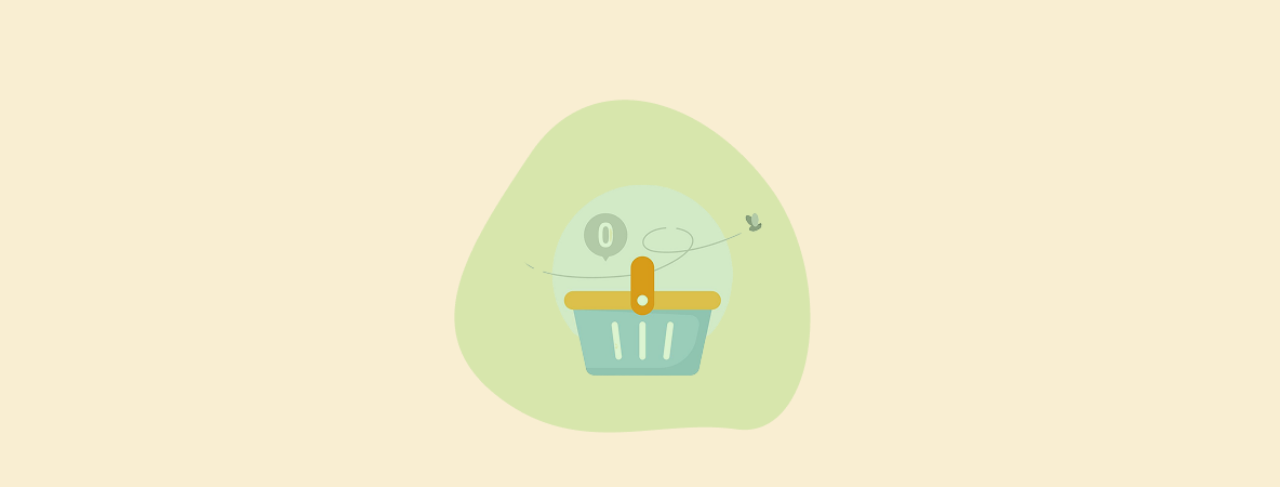
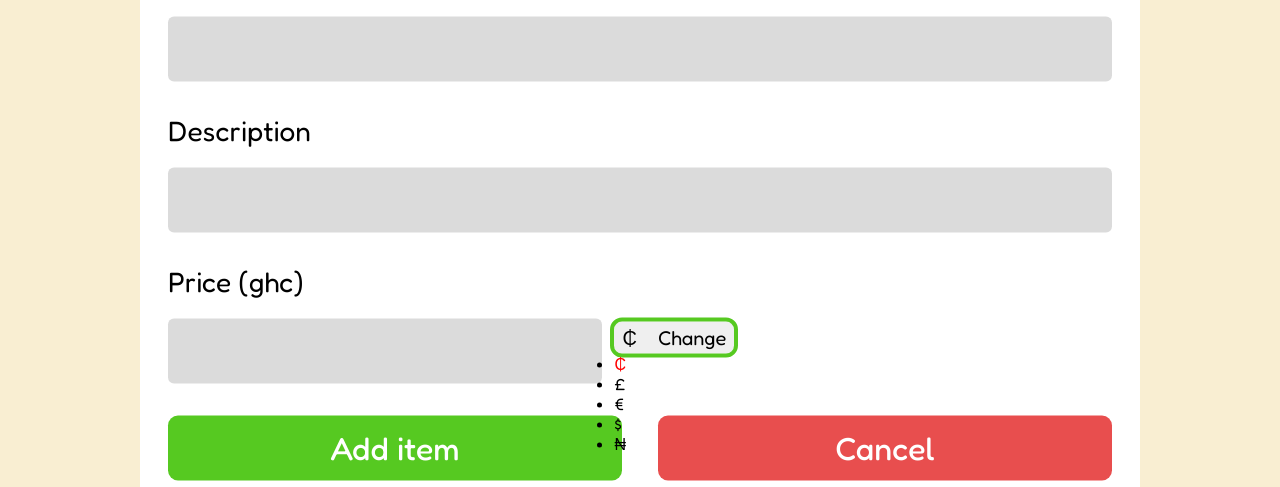
Before and after one commit to ECC06/shopping-total, a plain HTML site: page list-page.html in a window 1280 px wide. Shown: the part 121-608 px from the top of the page. Drawn offline with nearby package versions, Linux system fonts and the light colour scheme.

Commit message:
begun styling

```diff
--- a/list-page.html
+++ b/list-page.html
@@ -14,7 +14,7 @@
     <button type="submit" id="update-item-submitter" class="update-item-submitter display-none">
         Update
     </button>
-    <dialog id="add-items-dialog" class="add-items-dialog">
+    <dialog id="add-items-dialog" class="add-items-dialog" open>
         <article class="dialog-content">
             <span class="db-click-info">Double click a list item to edit it</span>
 
@@ -32,16 +32,16 @@
                 </div>
 
                 <div class="form-field">
-                    <label for="item-price-input" class="add-item-label">Price (<span
-                            class="currency-sign">ghc</span>)</label>
+                    <label for="item-price-input" class="add-item-label">
+                        Price (<span class="currency-sign">ghc</span>)
+                    </label>
                     <div class="input-and-dropdown">
                         <input class="item-data-input" type="number" step="any" name="item-price-input"
                             id="item-price-input" required />
-                        <div>
+                        <div class="button-and-dropdown">
                             <button class="dropdown-btn" type="button">
-                                <span>₵</span>
+                                <span class="button-sign">₵</span>
                                 <span>Change</span>
-                                <span>⬇️</span>
                             </button>
 
                             <ul class="currency-dropdown opened">
--- a/styles.css
+++ b/styles.css
@@ -433,7 +433,43 @@ h1 {
     font-size: var(--font-size-28);
 }
 
+.input-and-dropdown {
+    display: flex;
+    align-items: center;
+    gap: 12px;
+    width: 60%;
+    /* border: 2px solid black; */
+}
+
+#item-price-input {
+    width: 100%;
+}
+
+.button-and-dropdown {
+    width: 160px;
+    height: 60px;
+}
+
+.dropdown-btn {
+    display: flex;
+    align-items: center;
+    justify-content: space-between;
+    position: relative;
+    width: 100%;
+    padding: 4px 8px;
+    font-size: var(--font-size-20);
+    outline: 4px solid var(--green);
+    border: none;
+    border-radius: 8px;
+}
+
+.sign-and-text::after {
+    content: url("./designAssets/icons/dropdown-icon.svg");
+    display: inline-block;
+}
+
 .currency-dropdown {
+    position: absolute;
     display: none;
 }
 
```
Also changed, not shown: designAssets/icons/dropdown-icon.svg (added).
